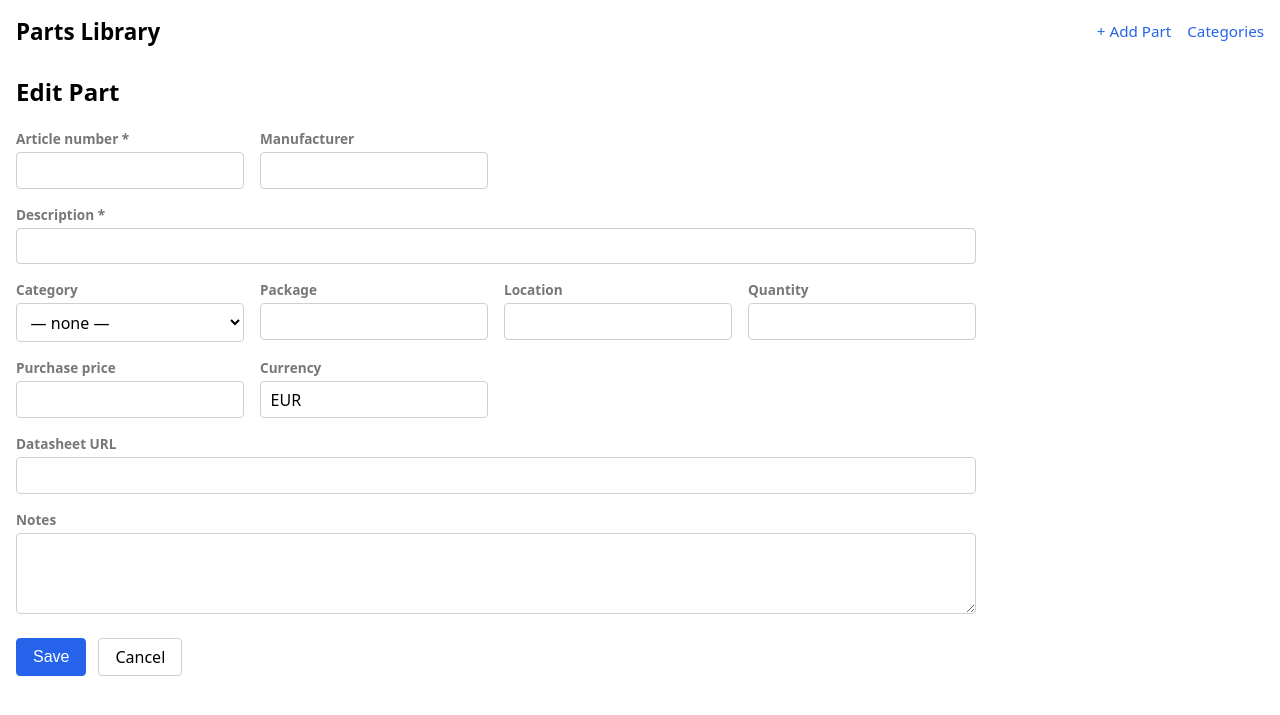
After one commit to janni0609/parts-library, a FastAPI app: template backend/app/templates/parts/form.html in a window 1280 px wide. The commit adds this page. Shown: the top 715 px of the page. Run offline with FastAPI, Linux system fonts and the light colour scheme; the template is opened without the code that fills it, so the values that code supplies are empty.

Commit message:
Add Phase 3: manual part add/edit forms and category management
New pages: /parts/new and /parts/{id}/edit (with delete) for manual
CRUD with inline field validation errors, and /categories for the
managed category list (add/rename, with delete blocked while parts
still reference it). Adds nav links and an Edit action column to the
parts table.

```diff
--- a/backend/app/main.py
+++ b/backend/app/main.py
@@ -6,7 +6,7 @@ from fastapi import FastAPI
 from fastapi.staticfiles import StaticFiles
 
 from .database import init_db
-from .routers import categories, parts, ui
+from .routers import categories, categories_ui, parts, parts_forms, ui
 from .templating import STATIC_DIR
 
 
@@ -23,6 +23,8 @@ app.mount("/static", StaticFiles(directory=str(STATIC_DIR)), name="static")
 app.include_router(categories.router)
 app.include_router(parts.router)
 app.include_router(ui.router)
+app.include_router(parts_forms.router)
+app.include_router(categories_ui.router)
 
 
 @app.get("/api/health", tags=["meta"])
--- a/backend/app/static/css/style.css
+++ b/backend/app/static/css/style.css
@@ -19,6 +19,11 @@ body {
 
 .topbar {
   padding: 1rem 0 0.5rem;
+  display: flex;
+  flex-wrap: wrap;
+  align-items: center;
+  justify-content: space-between;
+  gap: 0.5rem;
 }
 
 .topbar h1 {
@@ -29,6 +34,21 @@ body {
 .topbar a {
   color: inherit;
   text-decoration: none;
+}
+
+.topbar nav {
+  display: flex;
+  gap: 1rem;
+}
+
+.topbar nav a {
+  color: var(--accent);
+  font-size: 0.95rem;
+  text-decoration: none;
+}
+
+.topbar nav a:hover {
+  text-decoration: underline;
 }
 
 /* Filter bar */
@@ -115,13 +135,25 @@ body {
 table {
   width: 100%;
   border-collapse: collapse;
+  table-layout: fixed;
 }
+
+col.col-article { width: 15%; }
+col.col-manufacturer { width: 11%; }
+col.col-description { width: 20%; }
+col.col-package { width: 7%; }
+col.col-location { width: 11%; }
+col.col-qty { width: 4.5rem; }
+col.col-price { width: 9%; }
+col.col-datasheet { width: 8%; }
+col.col-actions { width: 6%; }
 
 th, td {
   text-align: left;
   padding: 0.4rem 0.6rem;
   border-bottom: 1px solid var(--border);
   font-size: 0.95rem;
+  overflow-wrap: break-word;
 }
 
 th {
@@ -144,10 +176,6 @@ tr.out-of-stock td {
   color: var(--muted);
 }
 
-.qty-col {
-  width: 4.5rem;
-}
-
 .qty-input {
   width: 4rem;
   padding: 0.25rem 0.4rem;
@@ -166,3 +194,127 @@ tr.out-of-stock td {
   color: var(--muted);
   padding: 1rem 0;
 }
+
+/* Part add/edit form */
+.part-form {
+  display: grid;
+  grid-template-columns: repeat(auto-fit, minmax(14rem, 1fr));
+  gap: 1rem;
+  max-width: 60rem;
+}
+
+.form-row {
+  display: flex;
+  flex-direction: column;
+  gap: 0.25rem;
+}
+
+.form-row-wide {
+  grid-column: 1 / -1;
+}
+
+.form-row label {
+  font-size: 0.85rem;
+  font-weight: 600;
+  color: var(--muted);
+}
+
+.form-row input,
+.form-row select,
+.form-row textarea {
+  font-size: 1rem;
+  padding: 0.4rem 0.6rem;
+  border: 1px solid var(--border);
+  border-radius: 4px;
+  background: Field;
+  color: FieldText;
+  font-family: inherit;
+}
+
+.form-row textarea {
+  resize: vertical;
+}
+
+.field-error {
+  color: #dc2626;
+  font-size: 0.85rem;
+}
+
+.form-actions {
+  grid-column: 1 / -1;
+  display: flex;
+  gap: 0.75rem;
+  margin-top: 0.5rem;
+}
+
+.delete-form {
+  margin-top: 2rem;
+}
+
+button,
+.button-secondary,
+.button-danger {
+  font-size: 1rem;
+  padding: 0.45rem 1rem;
+  border: 1px solid var(--border);
+  border-radius: 4px;
+  cursor: pointer;
+  background: Field;
+  color: FieldText;
+  text-decoration: none;
+  display: inline-block;
+}
+
+button[type="submit"] {
+  background: var(--accent);
+  color: white;
+  border-color: var(--accent);
+}
+
+.button-danger {
+  color: #dc2626;
+  border-color: #dc2626;
+  background: transparent;
+}
+
+.button-danger:disabled {
+  color: var(--muted);
+  border-color: var(--border);
+  cursor: not-allowed;
+}
+
+/* Categories management page */
+.categories-table {
+  width: auto;
+  table-layout: auto;
+  max-width: 40rem;
+}
+
+.categories-table th,
+.categories-table td {
+  padding: 0.5rem 0.75rem;
+}
+
+.inline-form {
+  display: flex;
+  gap: 0.5rem;
+  align-items: center;
+}
+
+.inline-form input[type="text"] {
+  font-size: 1rem;
+  padding: 0.35rem 0.5rem;
+  border: 1px solid var(--border);
+  border-radius: 4px;
+  background: Field;
+  color: FieldText;
+}
+
+.error-banner {
+  background: rgba(220, 38, 38, 0.1);
+  border: 1px solid #dc2626;
+  color: #dc2626;
+  padding: 0.6rem 0.9rem;
+  border-radius: 4px;
+  max-width: 40rem;
+}
--- a/backend/app/templates/base.html
+++ b/backend/app/templates/base.html
@@ -10,6 +10,10 @@
 <body>
   <header class="topbar">
     <h1><a href="/">Parts Library</a></h1>
+    <nav>
+      <a href="/parts/new">+ Add Part</a>
+      <a href="/categories">Categories</a>
+    </nav>
   </header>
   <main>
     {% block content %}{% endblock %}
--- /dev/null
+++ b/backend/app/templates/parts/form.html
@@ -0,0 +1,101 @@
+{% extends "base.html" %}
+
+{% block content %}
+<h2>{{ "Add Part" if mode == "create" else "Edit Part" }}</h2>
+
+<form method="post"
+      action="{{ '/parts/new' if mode == 'create' else '/parts/' ~ part.id ~ '/edit' }}"
+      class="part-form">
+  <div class="form-row">
+    <label for="article_number">Article number *</label>
+    <input type="text" id="article_number" name="article_number" required maxlength="100"
+           value="{{ part.article_number or '' }}">
+    {% if errors.article_number %}<span class="field-error">{{ errors.article_number }}</span>{% endif %}
+  </div>
+
+  <div class="form-row">
+    <label for="manufacturer">Manufacturer</label>
+    <input type="text" id="manufacturer" name="manufacturer" maxlength="100"
+           value="{{ part.manufacturer or '' }}">
+    {% if errors.manufacturer %}<span class="field-error">{{ errors.manufacturer }}</span>{% endif %}
+  </div>
+
+  <div class="form-row form-row-wide">
+    <label for="description">Description *</label>
+    <input type="text" id="description" name="description" required maxlength="500"
+           value="{{ part.description or '' }}">
+    {% if errors.description %}<span class="field-error">{{ errors.description }}</span>{% endif %}
+  </div>
+
+  <div class="form-row">
+    <label for="category_id">Category</label>
+    <select id="category_id" name="category_id">
+      <option value="">— none —</option>
+      {% for c in categories %}
+      <option value="{{ c.id }}" {% if part.category_id == c.id %}selected{% endif %}>{{ c.name }}</option>
+      {% endfor %}
+    </select>
+    {% if errors.category_id %}<span class="field-error">{{ errors.category_id }}</span>{% endif %}
+  </div>
+
+  <div class="form-row">
+    <label for="package">Package</label>
+    <input type="text" id="package" name="package" maxlength="50"
+           value="{{ part.package or '' }}">
+    {% if errors.package %}<span class="field-error">{{ errors.package }}</span>{% endif %}
+  </div>
+
+  <div class="form-row">
+    <label for="location">Location</label>
+    <input type="text" id="location" name="location" maxlength="100"
+           value="{{ part.location or '' }}">
+    {% if errors.location %}<span class="field-error">{{ errors.location }}</span>{% endif %}
+  </div>
+
+  <div class="form-row">
+    <label for="quantity">Quantity</label>
+    <input type="number" id="quantity" name="quantity" min="0" step="1"
+           value="{{ part.quantity }}">
+    {% if errors.quantity %}<span class="field-error">{{ errors.quantity }}</span>{% endif %}
+  </div>
+
+  <div class="form-row">
+    <label for="purchase_price">Purchase price</label>
+    <input type="number" id="purchase_price" name="purchase_price" min="0" step="0.0001"
+           value="{{ part.purchase_price if part.purchase_price is not none else '' }}">
+    {% if errors.purchase_price %}<span class="field-error">{{ errors.purchase_price }}</span>{% endif %}
+  </div>
+
+  <div class="form-row">
+    <label for="currency">Currency</label>
+    <input type="text" id="currency" name="currency" maxlength="3"
+           value="{{ part.currency or 'EUR' }}">
+    {% if errors.currency %}<span class="field-error">{{ errors.currency }}</span>{% endif %}
+  </div>
+
+  <div class="form-row form-row-wide">
+    <label for="datasheet_url">Datasheet URL</label>
+    <input type="url" id="datasheet_url" name="datasheet_url" maxlength="500"
+           value="{{ part.datasheet_url or '' }}">
+    {% if errors.datasheet_url %}<span class="field-error">{{ errors.datasheet_url }}</span>{% endif %}
+  </div>
+
+  <div class="form-row form-row-wide">
+    <label for="notes">Notes</label>
+    <textarea id="notes" name="notes" rows="3" maxlength="2000">{{ part.notes or '' }}</textarea>
+    {% if errors.notes %}<span class="field-error">{{ errors.notes }}</span>{% endif %}
+  </div>
+
+  <div class="form-actions">
+    <button type="submit">Save</button>
+    <a href="/" class="button-secondary">Cancel</a>
+  </div>
+</form>
+
+{% if mode == "edit" %}
+<form method="post" action="/parts/{{ part.id }}/delete" class="delete-form"
+      onsubmit="return confirm('Delete this part?')">
+  <button type="submit" class="button-danger">Delete part</button>
+</form>
+{% endif %}
+{% endblock %}
```
Also changed, not shown: backend/app/routers/categories_ui.py (added, +95 -0 lines), backend/app/routers/parts_forms.py (added, +187 -0 lines), backend/app/templates/categories.html (added, +49 -0 lines), backend/app/templates/partials/parts_table.html (+15 -2 lines).
